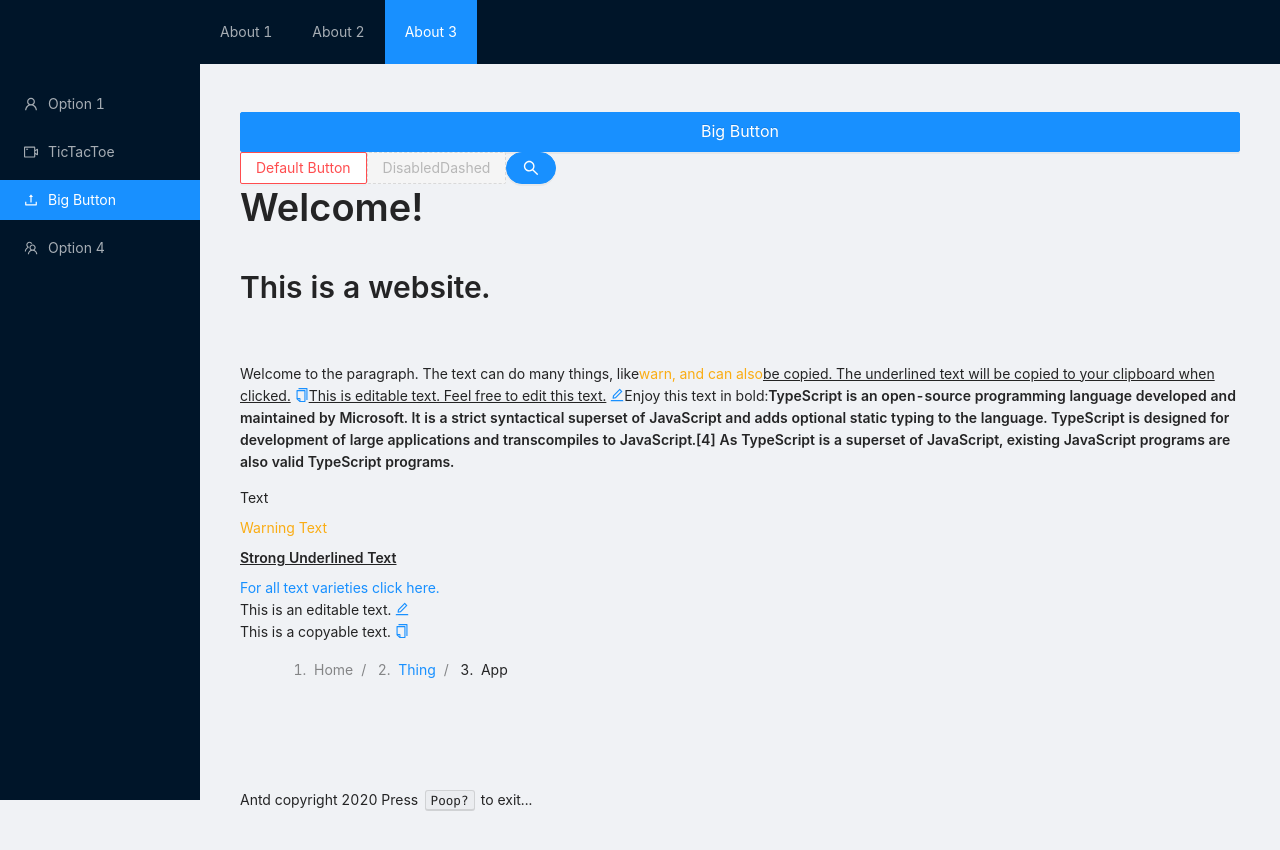
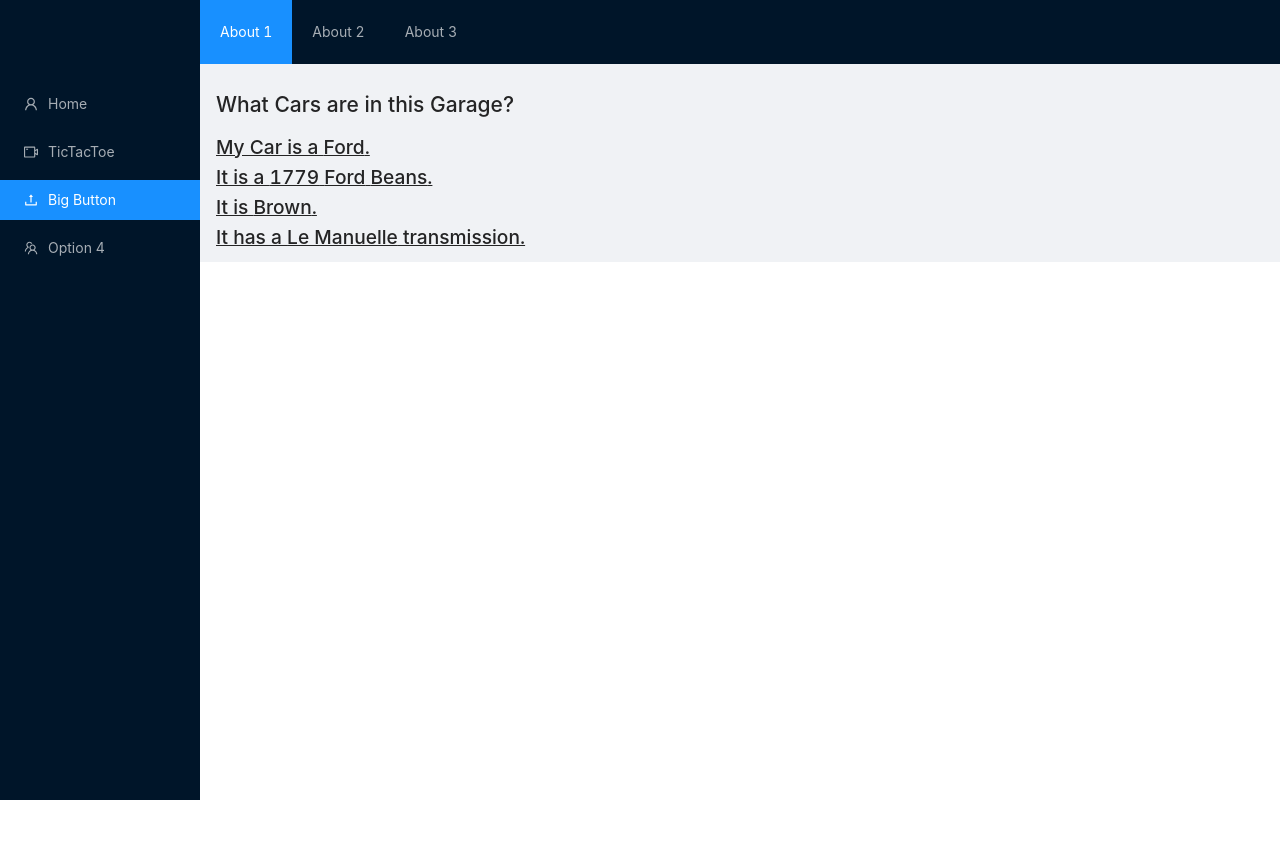
Before and after one commit to macroexp/supreme-octo-lamp, a React (Create React App) app in the folder my-poosp/: page / in a window 1280 px wide. Both pictures are taken after a click on the item "Big Button". Shown: the top 850 px of the page. After the commit the page ends 800 px from the top, so only its background shows below. Built offline with nearby package versions, Linux system fonts and the light colour scheme.

Commit message:
still cant get clock to work, garage works

```diff
--- a/my-poosp/package.json
+++ b/my-poosp/package.json
@@ -12,6 +12,7 @@
     "@types/react-dom": "^16.9.8",
     "antd": "^4.3.5",
     "dayjs": "^1.8.28",
+    "eslint-plugin-react-hooks": "^4.0.5",
     "react": "^16.13.1",
     "react-dom": "^16.13.1",
     "react-scripts": "3.4.1",
--- a/my-poosp/src/site/Assembly.tsx
+++ b/my-poosp/src/site/Assembly.tsx
@@ -11,30 +11,6 @@ import { BodyContent } from './content';
 const { Title, Paragraph, Text, Link } = Typography;
 const { Header, Content, Footer, Sider } = Layout;
 
-export class Demo extends React.Component {
-    state = {
-        str: 'This is an editable text.',
-    };
-
-    onChange = (str: any) => {
-        console.log('Content change:', str);
-        this.setState({ str });
-    };
-
-    render() {
-        return (
-            <div>
-                <Text editable={{ onChange: this.onChange }}>{this.state.str}</Text>
-                <br></br>
-                <Text copyable>This is a copyable text.</Text>
-                <br></br>
-            </div>
-        )
-    }
-}
-
-
-
 const Format: FC = () => {
     const [CurrentTab, SetCurrentTab] = useState("1");
     const SelectTab = (param: SelectParam) => {
@@ -43,7 +19,7 @@ const Format: FC = () => {
     return <Layout>
         <Header style={{position:'fixed', zIndex: 1, width:'100%'}}>
             <div className = "Logo"></div>
-            <Menu theme="dark" mode="horizontal" style={{paddingLeft:150}} defaultSelectedKeys={['3']}>
+            <Menu theme="dark" mode="horizontal" style={{paddingLeft:150}} defaultSelectedKeys={['1']}>
                 <Menu.Item key="1">About 1</Menu.Item>
                 <Menu.Item key="2">About 2</Menu.Item>
                 <Menu.Item key="3">About 3</Menu.Item>
@@ -55,8 +31,8 @@ const Format: FC = () => {
             position: 'fixed',
             left: 0,
         }}>
-            <Menu onSelect={SelectTab} theme="dark" mode="inline" style={{paddingTop: 80}} defaultSelectedKeys={['3']}>
-                <Menu.Item key="1" icon={<UserOutlined />}>Option 1</Menu.Item>
+            <Menu onSelect={SelectTab} theme="dark" mode="inline" style={{paddingTop: 80}} defaultSelectedKeys={['1']}>
+                <Menu.Item key="1" icon={<UserOutlined />}>Home</Menu.Item>
                 <Menu.Item key="2" icon={<VideoCameraOutlined />}>TicTacToe</Menu.Item>
                 <Menu.Item key="3" icon={<UploadOutlined />}>Big Button</Menu.Item>
                 <Menu.Item key="4" icon={<TeamOutlined />}>Option 4</Menu.Item>
--- a/my-poosp/src/site/Classes.tsx
+++ b/my-poosp/src/site/Classes.tsx
@@ -1,9 +1,117 @@
-import React, { FC, useState } from 'react';
+import React, { FC, useState, useEffect } from 'react';
 import { Typography, Button, Tooltip, Space, Breadcrumb, Layout } from 'antd';
 import { SearchOutlined, AppstoreOutlined,BarChartOutlined,CloudOutlined,
     ShopOutlined, TeamOutlined, UserOutlined, UploadOutlined, VideoCameraOutlined } from '@ant-design/icons';
-import { Demo } from './Assembly';
 import { Game } from '../components/game';
+import { ReactComponent } from '*.svg';
+import { stringify } from 'querystring';
+import { type } from 'os';
 
 const { Title, Paragraph, Text, Link } = Typography;
 const { Header, Content, Footer, Sider } = Layout;
+
+export class Demo extends React.Component {
+    state = {
+        str: 'This is an editable text.',
+    };
+
+    onChange = (str: any) => {
+        console.log('Content change:', str);
+        this.setState({ str });
+    };
+
+    render() {
+        return (
+            <div>
+                <Text editable={{ onChange: this.onChange }}>{this.state.str}</Text>
+                <br></br>
+                <Text copyable>This is a copyable text.</Text>
+                <br></br>
+            </div>
+        )
+    }
+}
+
+export const Clicker: FC<{poop: any}> = () => {
+    const [count, setCount] = useState(0);
+
+    return (
+        <div>
+            You clicked {count} times
+            <Button onClick={() => setCount(count + 1)}>
+                Click here
+            </Button>
+        </div>
+    )
+}
+
+type carState = {brand: string, model: string, color: string, transmission: string, year: string}
+
+export class Car extends React.Component<{}, carState> {
+    constructor(props: any) {
+        super(props);
+
+        this.state = {
+            brand: "Ford",
+            model: "Beans",
+            color: "Brown",
+            transmission: "Le Manuelle",
+            year: "1779"
+        };
+    }
+    render() {
+        return <h3><Text underline>
+            My Car is a {this.state.brand}. <br />
+            It is a {this.state.year} {this.state.brand} {this.state.model}. <br />
+            It is {this.state.color}. <br />
+            It has a {this.state.transmission} transmission. <br />
+        </Text></h3>;
+    }
+}
+
+export class Garage extends React.Component {
+    render() {
+        return (
+            <div>
+                <h2>What Cars are in this Garage?</h2>
+                <h3><Car /></h3>
+            </div>
+        );
+    }
+}
+
+type clockState = {timerID: any, date: any}
+
+export class Clock extends React.Component<{}, clockState> {
+    constructor(props: any) {
+        super(props);
+        this.state = {date: new Date()};
+    }
+
+    componentDidMount() {
+        this.timerID = setInterval(
+            () => {
+                return this.tick();
+            },
+            1000
+        );
+    }
+
+    componentWillUnmount() {
+        clearInterval(this.timerID);
+    }
+
+    tick() {
+        this.setState({
+            date: new Date()
+        });
+    }
+
+    render() {
+        return (
+            <div>
+                <h3>It is {this.state.date.toLocaleTimeString()}.</h3>
+            </div>
+        )
+    }
+}
--- a/my-poosp/src/site/content.tsx
+++ b/my-poosp/src/site/content.tsx
@@ -1,15 +1,15 @@
-import React, { FC, useState } from 'react';
+import React, { FC, useState, useEffect } from 'react';
 import { Typography, Button, Tooltip, Space, Breadcrumb, Layout } from 'antd';
 import { SearchOutlined, AppstoreOutlined,BarChartOutlined,CloudOutlined,
     ShopOutlined, TeamOutlined, UserOutlined, UploadOutlined, VideoCameraOutlined } from '@ant-design/icons';
-import { Demo } from './Assembly';
+import { Demo, Clicker, Garage, } from './Classes';
 import { Game } from '../components/game';
 
 const { Title, Paragraph, Text, Link } = Typography;
 const { Header, Content, Footer, Sider } = Layout;
 
 export const BodyContent: FC<{tab:string}> = (props) => {
-    const tab1 =  <Typography className="site-layout-text" style={{padding: 24, textAlign:'left'}}>
+    const tab1 = <Typography className="site-layout-text" style={{padding: 24, textAlign:'left'}}>
         <Button type="primary" block size="large">Big Button</Button>
         <Button type="default" danger>Default Button</Button>
         <Button type="dashed" disabled>
@@ -27,7 +27,7 @@ export const BodyContent: FC<{tab:string}> = (props) => {
         <Paragraph>
             Welcome to the paragraph. The text can do many things, like
             <Text type="warning">
-                warn, and can also
+                 warn, and can also
             </Text>
             <Text copyable underline>
                 be copied. The underlined text will be copied to your clipboard when clicked.
@@ -71,7 +71,10 @@ export const BodyContent: FC<{tab:string}> = (props) => {
         </Footer>
     </Typography>
     const tab2 = <Game />
-    const tab3 = <Button type="primary" block size="large">Big Button</Button>
+    const tab3 = <Garage />
+
+
+
 
     if(props.tab == "1")
         return tab1
```
Also changed, not shown: 2 other files (tests, documents, lock files or other folders).
